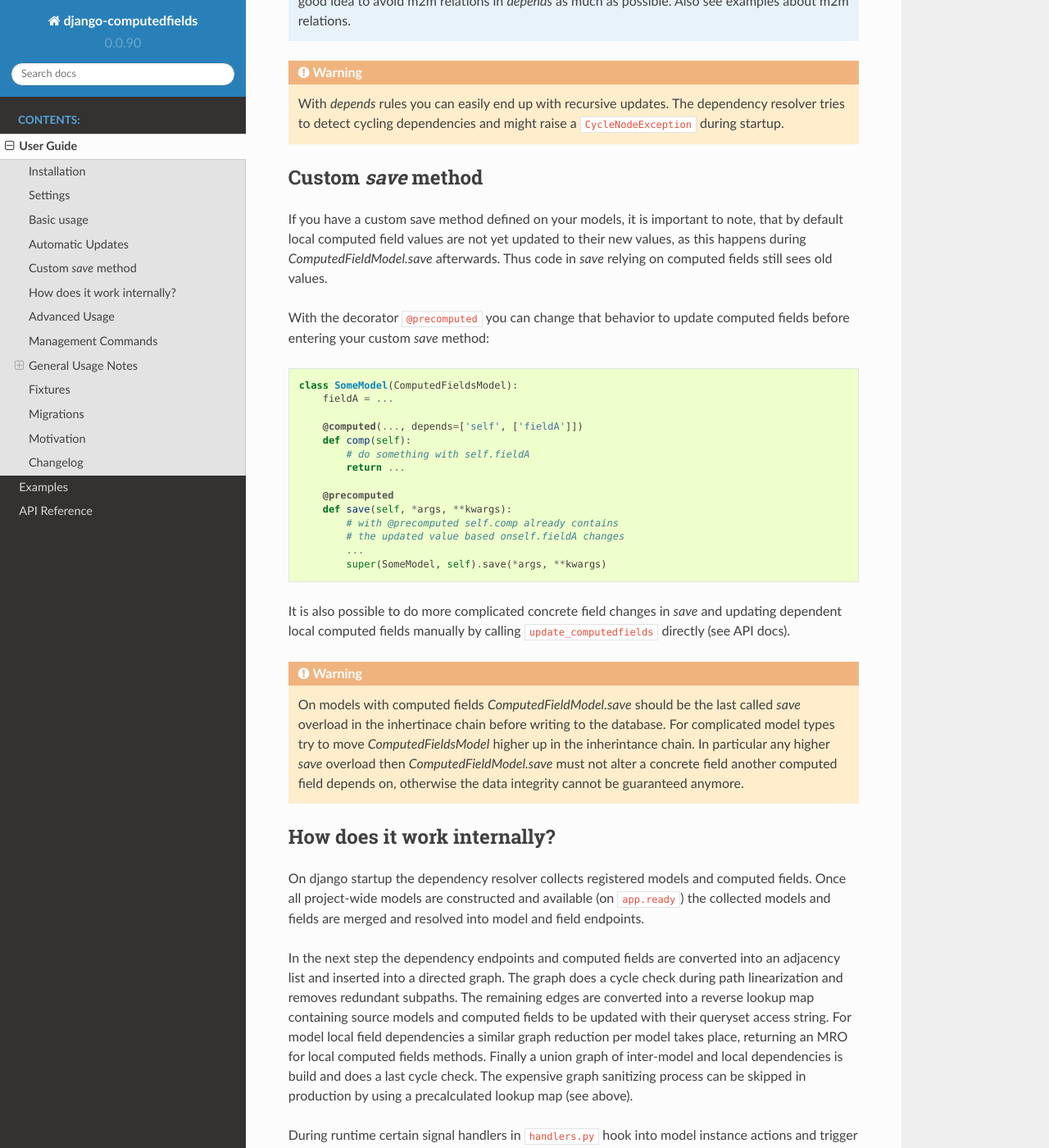
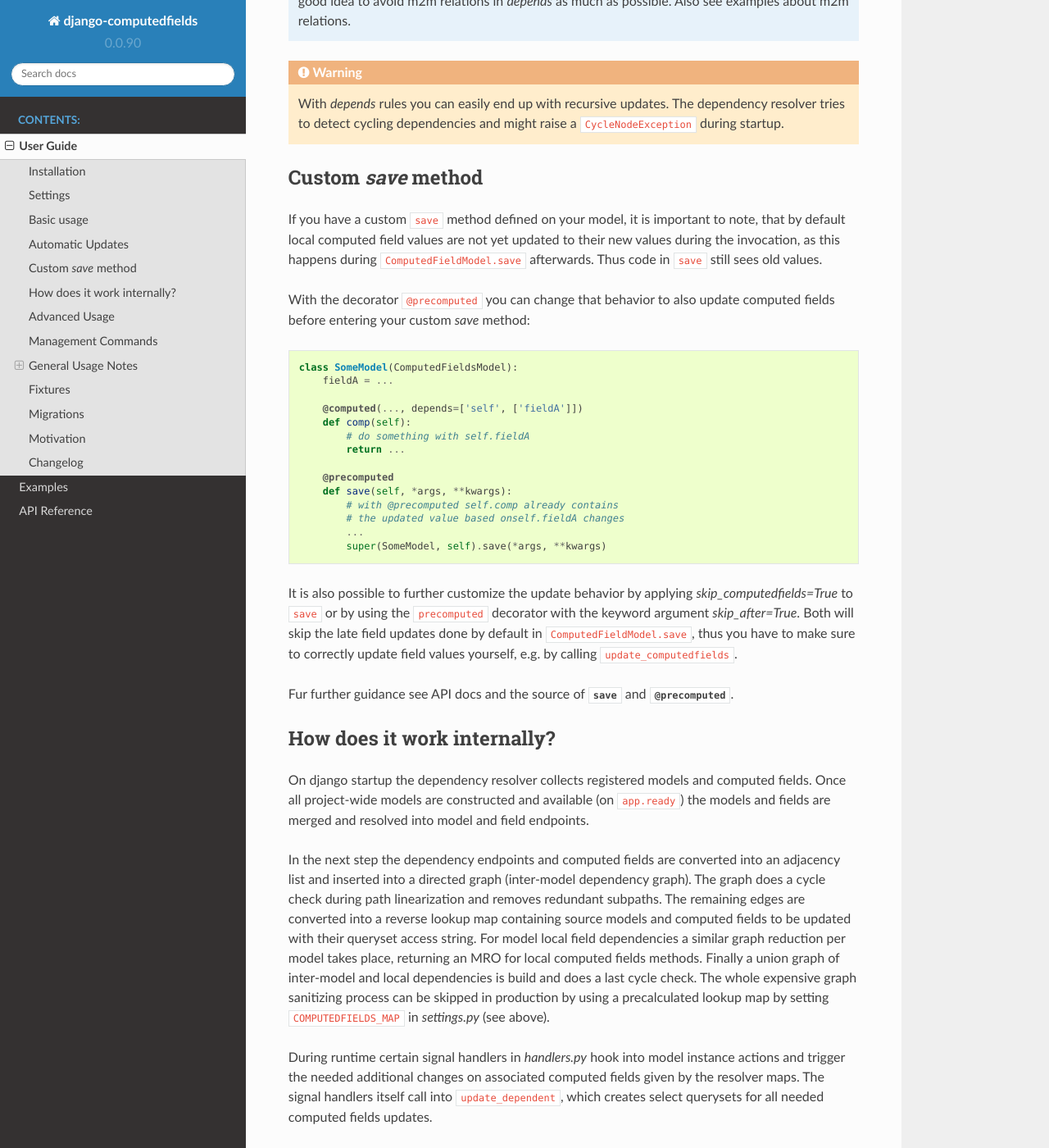
Before and after one commit to netzkolchose/django-computedfields, a Sphinx documentation site: the page built from docs/manual.rst, in a window 1280 px wide and 1400 px high, scrolled down 3398 px. Shown: the whole window at 82% size. Built offline with Sphinx 7.4.7 and the Read the Docs theme 2.0.0, drawn with Linux system fonts in a browser that asks for light colours; the version number is read from the project's files by our own code; some of the changed text lies outside the part shown.

Commit message:
mostly docs fixes

```diff
--- a/docs/manual.rst
+++ b/docs/manual.rst
@@ -26,7 +26,7 @@
 Settings
 --------
 
-The module respects optional settings in settings.py:
+The module respects optional settings in `settings.py`:
 
 - ``COMPUTEDFIELDS_MAP``
     Used to set a file path for the pickled resolver map. To create the pickled resolver map
@@ -176,12 +176,12 @@
 Custom `save` method
 --------------------
 
-If you have a custom save method defined on your models, it is important to note, that by default local computed
-field values are not yet updated to their new values, as this happens during `ComputedFieldModel.save` afterwards.
-Thus code in `save` relying on computed fields still sees old values.
+If you have a custom ``save`` method defined on your model, it is important to note,
+that by default local computed field values are not yet updated to their new values during the invocation,
+as this happens during ``ComputedFieldModel.save`` afterwards. Thus code in ``save`` still sees old values.
 
-With the decorator ``@precomputed`` you can change that behavior to update computed fields before entering
-your custom `save` method:
+With the decorator ``@precomputed`` you can change that behavior to also update computed fields
+before entering your custom `save` method:
 
 .. code-block:: python
 
@@ -200,16 +200,13 @@
             ...
             super(SomeModel, self).save(*args, **kwargs)
 
-It is also possible to do more complicated concrete field changes in `save` and updating dependent local
-computed fields manually by calling ``update_computedfields`` directly (see API docs).
+It is also possible to further customize the update behavior by applying `skip_computedfields=True`
+to ``save`` or by using the ``precomputed`` decorator with the keyword argument `skip_after=True`.
+Both will skip the late field updates done by default in ``ComputedFieldModel.save``, thus you have to
+make sure to correctly update field values yourself, e.g. by calling ``update_computedfields``.
 
-.. WARNING::
-
-    On models with computed fields `ComputedFieldModel.save` should be the last called `save` overload
-    in the inhertinace chain before writing to the database. For complicated model types try to move
-    `ComputedFieldsModel` higher up in the inherintance chain. In particular any higher `save` overload
-    then `ComputedFieldModel.save` must not alter a concrete field another computed field depends on,
-    otherwise the data integrity cannot be guaranteed anymore.
+Fur further guidance see API docs and the source of :meth:`save<.models.ComputedFieldsModel.save>` and
+:meth:`@precomputed<.resolver.Resolver.precomputed>`.
 
 
 How does it work internally?
@@ -217,25 +214,26 @@
 
 On django startup the dependency resolver collects registered models and computed fields.
 Once all project-wide models are constructed and available (on ``app.ready``)
-the collected models and fields are merged and resolved into model and field endpoints.
+the models and fields are merged and resolved into model and field endpoints.
 
 In the next step the dependency endpoints and computed fields are converted into an adjacency list and inserted
-into a directed graph. The graph does a cycle check during path linearization and removes redundant subpaths.
-The remaining edges are converted into a reverse lookup map containing source models and computed fields
-to be updated with their queryset access string. For model local field dependencies a similar graph reduction per
-model takes place, returning an MRO for local computed fields methods. Finally a union graph of
-inter-model and local dependencies is build and does a last cycle check. The expensive graph sanitizing process
-can be skipped in production by using a precalculated lookup map (see above).
+into a directed graph (inter-model dependency graph). The graph does a cycle check during path linearization and
+removes redundant subpaths. The remaining edges are converted into a reverse lookup map containing source models
+and computed fields to be updated with their queryset access string. For model local field dependencies a similar
+graph reduction per model takes place, returning an MRO for local computed fields methods. Finally a union graph of
+inter-model and local dependencies is build and does a last cycle check. The whole expensive graph sanitizing process
+can be skipped in production by using a precalculated lookup map by setting ``COMPUTEDFIELDS_MAP`` in `settings.py`
+(see above).
 
-During runtime certain signal handlers in ``handlers.py`` hook into model instance actions and trigger
+During runtime certain signal handlers in `handlers.py` hook into model instance actions and trigger
 the needed additional changes on associated computed fields given by the resolver maps.
 The signal handlers itself call into ``update_dependent``, which creates select querysets for all needed
 computed fields updates.
 
 In the next step `resolver.bulk_updater` applies `select_related` and `prefetch_related` optimizations
-to the queryset and executes the queryset pulling all possible affected records. It walks the records
-(model instances) calculating computed field values in in topological order and places the results
-in the database by `bulk_update` calls.
+to the queryset (if defined) and executes the queryset pulling all possible affected records. It walks the
+instances calculating computed field values in in topological order and places the results
+in the database by batched `bulk_update` calls.
 
 If another computed field on a different model depends on these changes the process repeats until all
 computed fields have been finally updated.
@@ -248,22 +246,23 @@
     local computed fields, as they are recalculated during a normal ``save()`` call prior the foreign dependency
     handling. It is your own responsibility to apply appropriate guards over a batch of model instances.
 
-    For more advanced usage in conjunction with bulk actions and `update_dependent` see below and examples.
+    For more advanced usage in conjunction with bulk actions and `update_dependent` see below and in the
+    examples documentation.
 
-On ORM level all updates are turned into select querysets filtering on dependent computed fields models
+On ORM level all updates are turned into select querysets filtering on dependent computed field models
 in ``update_dependent``. A dependency like ``['a.b.c', [...]]`` on a computed fields model `X` will either
 be turned into a queryset like ``X.objects.filter(a__b__c=instance)`` or ``X.objects.filter(a__b__c__in=instance)``,
-depending on ``instance`` being a single model instance or a queryset of model ``C``.
+depending on `instance` being a single model instance or a queryset of model `C`.
 
-Note that the auto resolver only triggers field updates for real values changes (by comparing old and new value).
-If a `depends` rule contains a 1:n relation (reverse fk relation), ``update_dependent`` additionally updates
+The auto resolver only triggers field updates for real values changes by comparing old and new value.
+If a `depends` rule contains a 1:`n` relation (reverse fk relation), ``update_dependent`` additionally updates
 old relations, that were grabbed by a `pre_save` signal handler.
-Similar measures to catch old relations are in place for m2m relations and delete actions (see handlers.py).
+Similar measures to catch old relations are in place for m2m relations and delete actions (see `handlers.py`).
 
 .. NOTE::
 
     The fact that you have list all field dependencies explicitly would allow another agressive optimization in
-    ``update_dependent``, by filtering the select for update queryset for tracked concrete field changes.
+    the resolver by filtering the select for update queryset for tracked concrete field changes.
     But to achieve arbitrary concrete field change tracking, a before-after comparison is needed, either by
     another SELECT query, or by some copy-on-write logic on any dependency chain model field.
     Currently both seems inappropriate, compared to a single slightly sub-optimal SELECT query for pending updates.
@@ -294,10 +293,9 @@
 
     Handling of old relations doubles the needed database interactions and should not be used,
     if the bulk action does not involve any relation updates at all. It can also be skipped,
-    if the foreign key fields to be updated are not part of any computed fields dependency chain.
-    Since this is sometimes hard to spot, :mod:`django-computedfields` provides a convenient listing
-    of contributing foreign key fields accessible by ``models.get_contributing_fks()`` or as admin view
-    (``COMPUTEDFIELDS_ADMIN`` must be set).
+    if the foreign key fields do not contribute to a computed field. Since this is sometimes hard to spot,
+    :mod:`django-computedfields` provides a convenient listing of contributing foreign key fields accessible
+    by ``models.get_contributing_fks()`` or as admin view (if ``COMPUTEDFIELDS_ADMIN`` is set).
 
 
 For multiple bulk actions consider using ``update_dependent_multi`` in conjunction with
@@ -310,17 +308,16 @@
 -------------------
 
 - ``createmap``
-    recreates the pickled resolver map file. Set the path with ``COMPUTEDFIELDS_MAP`` in settings.py.
+    recreates the pickled resolver map file. Set the path with ``COMPUTEDFIELDS_MAP`` in `settings.py`.
 
 - ``rendergraph <filename>``
-    renders the intermodel dependency graph to <filename>. Note that with version 0.0.18
+    renders the intermodel dependency graph to `filename`. Note that with version 0.0.18
     the internal graph handling got extended by model local graphs and a final union graph.
-    Currently this command does not deal with those additional graphs
-    (help to get the command fixed is more than welcome).
+    Currently this command does not deal with those additional graphs (PRs are welcome).
 
 - ``updatedata``
-    does a full update on all project-wide computed fields. Useful if you ran into serious out-of-sync issues
-    or after tons of bulk changes or after applying fixtures. Note that this command is currently not runtime
+    does a full update on all project-wide computed fields. Useful if you ran into serious out of sync issues,
+    did multiple bulk changes or after applying fixtures. Note that this command is currently not runtime
     optimized (PRs are welcome).
 
 
@@ -335,47 +332,49 @@
 Best Practices
 ^^^^^^^^^^^^^^
 
-- always start highly normalized
+- start highly normalized
 - cover needed field calculations with field annotations where possible
-- do other calculations, that cannot be covered in field annotations, in normal methods/properties
+- do other calculations in normal methods/properties
 
-These steps should always be followed first, as they guarantee low to no redundancy of the data if properly done,
+These steps should be followed first, as they guarantee low to no redundancy of the data if properly done,
 before resorting to any denormalization trickery. Of course complicated field calculations create
 additional workload either on the database or in Python, which might turn into serious query bottlenecks in your project.
 
-That is the point where :mod:`django-computedfields` can help by creating (pre-) computed fields.
-It can remove recurring query workload by providing a precalculated value instead of recalculating it everytime.
+That is the point where :mod:`django-computedfields` can help by creating pre-computed fields.
+It can remove the recurring calculation workload during queries by providing precalculated values.
 Please keep in mind, that this comes to a price:
 
 - additional space requirement in database
 - redundant data (as with any denormalization)
-- higher project complexity (different model metaclass, signal hooks, ``app.ready`` hook)
-- higher insert/update costs, which might create new bottlenecks if carelessly used
+- possible data integrity issues (sync vs desync state)
+- higher project complexity on Django side (signal hooks, ``app.ready`` hook with resolver initialization)
+- higher insert/update costs, which might create new bottlenecks
 
 If your project suffers from query bottlenecks created by recurring field calculations and
 you have ruled out worse negative side effects from the list above,
-:mod:`django-computedfields` certainly can help to speed up some parts of your Django project.
+:mod:`django-computedfields` can help to speed up some parts of your Django project.
 
 
 Specific Usage Hints
 ^^^^^^^^^^^^^^^^^^^^
 
 - Try to avoid deep nested dependencies in general. The way :mod:`django-computedfields` works internally
-  will create rather big JOIN tables for many long relations. If you hit that ground, either try to resort
+  will create rather big JOIN tables for many or long relations. If you hit that ground, either try to resort
   to bulk actions with manually using ``update_dependent`` or rework your scheme by introducing additional
   denormalization models or interim computed fields higher up in the dependency chain.
-- Try to avoid multiple 1:n relations in a dependency chain like ``['fk_back_a.fk_back_b...', [...]]`` or
-  ``['m2m_a.m2m_b...', [...]]``, as the query penalty might explode. Although the auto resolver tries to touch
-  affected computed fields only once, it does not help much, if multiple method invocations have to touch 80%
-  of all database entries to get the drilldown done.
+- Try to avoid multiple 1:`n` relations in a dependency chain like ``['fk_back_a.fk_back_b...', [...]]`` or
+  ``['m2m_a.m2m_b...', [...]]``, as the query load might explode. Although the auto resolver tries to touch
+  affected computed fields only once, it does not help much, if method invocations have to touch 80%
+  of all database entries to get the updates done.
 - Try to apply `select_related` and `prefetch_related` optimizations for complicated dependencies. While this can
   reduce the query load by far, it also increases memory usage alot, thus it needs proper testing to find the sweep spot.
+  Also see optimization examples documentation.
 - Try to reduce the "update pressure" by grouping update paths by dimensions like update frequency or update penalty
   (isolate the slowpokes). Mix in fast turning entities late.
 - Avoid recursive models. The graph optimization relies on cycle-free model-field path linearization
   during model construction time, which cannot account record level by design. It is still possible to
   use :mod:`django-computedfields` with recursive models (as needed for tree like structures) by setting
-  ``COMPUTEDFIELDS_ALLOW_RECURSION`` to ``True`` in `settings.py`. Note that this currently disables
+  ``COMPUTEDFIELDS_ALLOW_RECURSION = True`` in `settings.py`. Note that this currently disables
   all graph optimizations project-wide for computed fields updates and roughly doubles the update query needs.
   (A future version might allow to explicit mark intended recursions while other update paths still get optimized.)
 
@@ -393,13 +392,12 @@
 On migration level computed fields are handled as other ordinary concrete fields defined on a model,
 thus you can apply any migration to them as with other concrete fields.
 
-Still for computed fields you should not rely on data migrations by default
-and instead resynchronize their values manually (or by a custom migration rule).
-If you have made changes to a field, that a computed field depends on, or a computed field itself,
-either resynchronize the values by calling `update_dependent` with a full queryset of the changed model
-and the changed fields (partial update), or do a full resync with the management command `updatedata`.
-The latter should be preferred, if you have several changes or changes that affect relations
-on dependency graph.
+Still for computed fields you should not rely on data migrations by default and instead resynchronize
+their values manually. If you have made changes to a field, that a computed field depends on
+(or a computed field itself), either resynchronize the values by calling `update_dependent` with
+a full queryset of the changed model (partial update), or do a full resync with the management command
+`updatedata`. The latter should be preferred, if you made several changes or have changes,
+that affect relations on the dependency graph.
 
 
 Motivation
```
Also changed, not shown: 4 other files.
